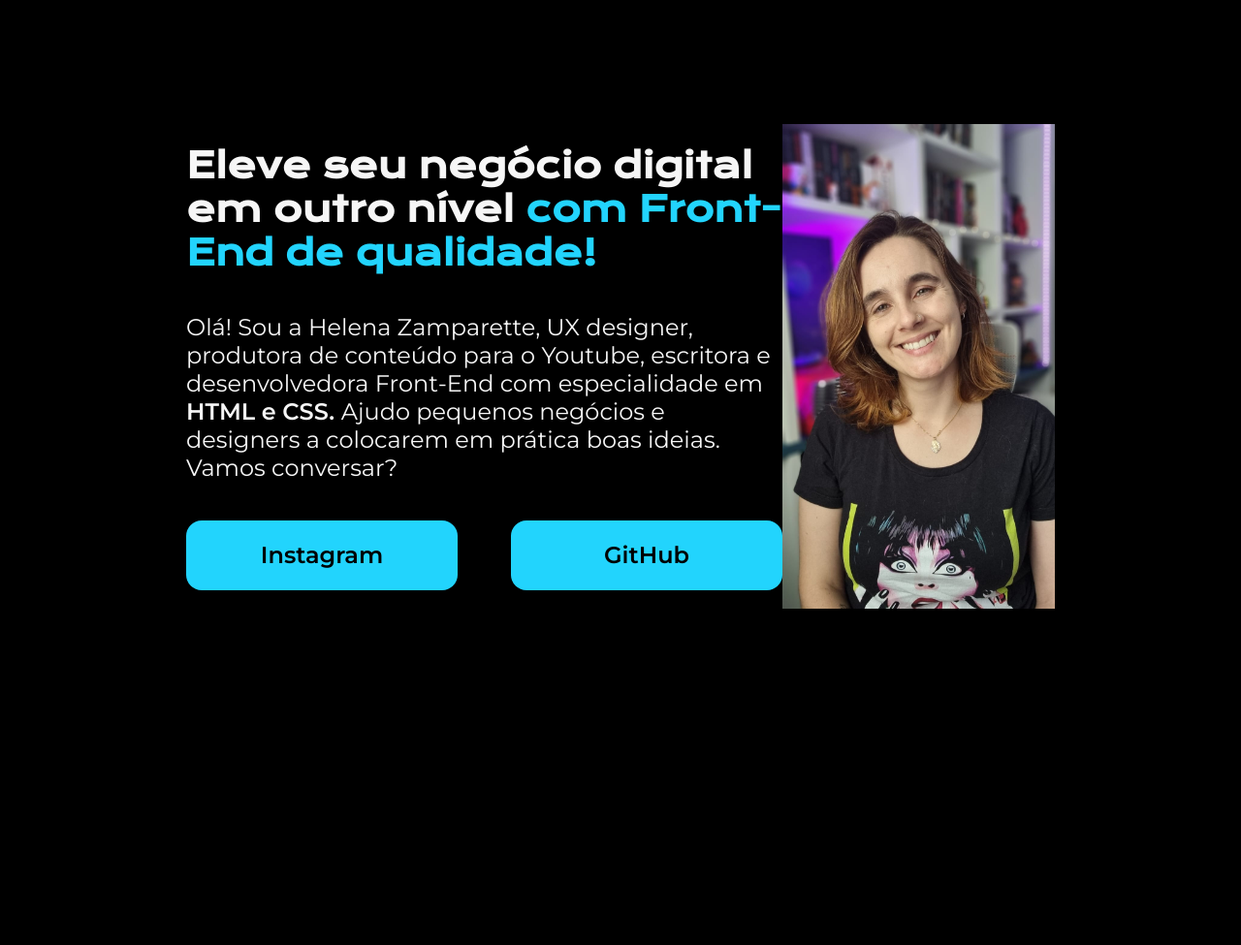
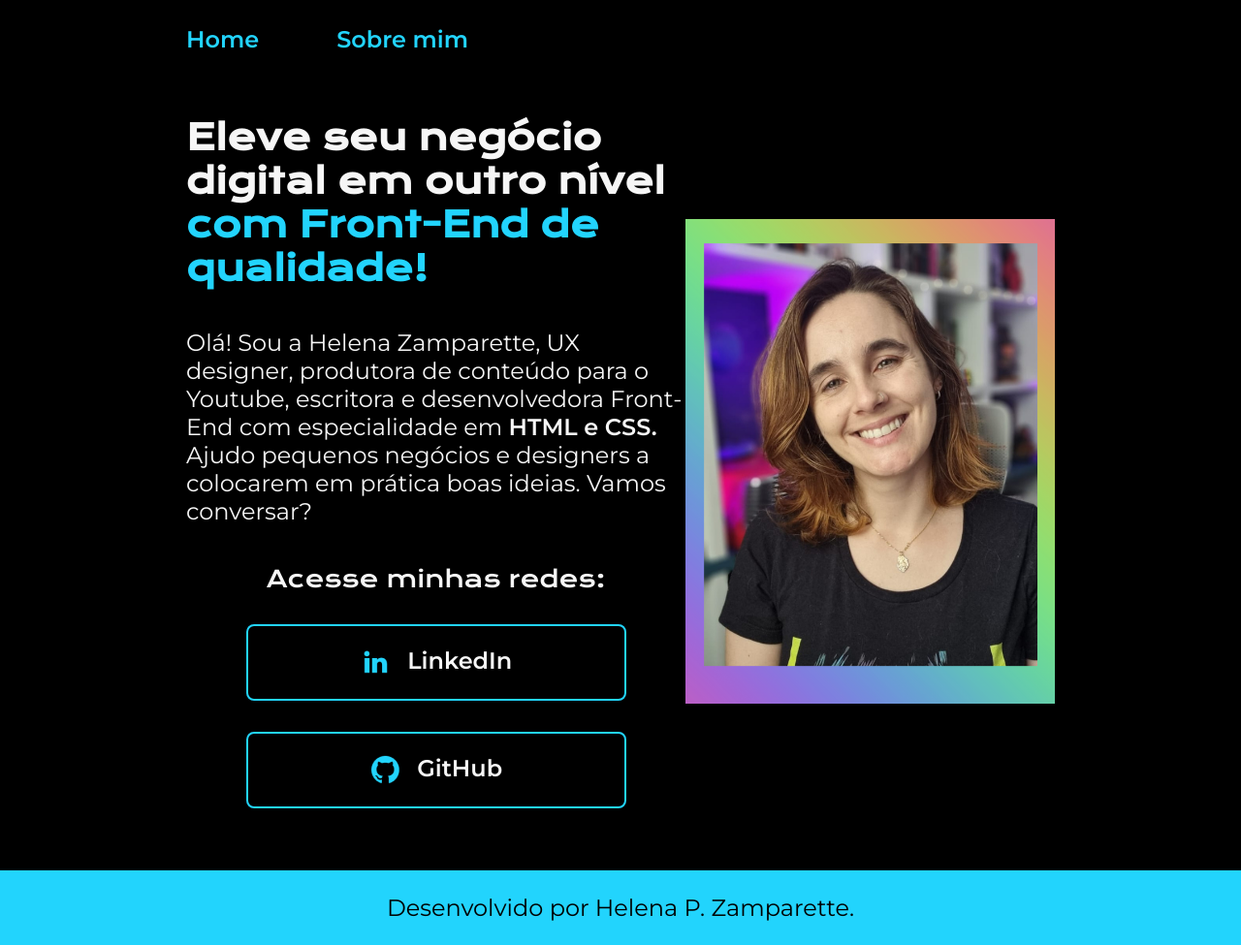
Before and after one commit to helenazamparette/Estudo-de-HTML-e-CSS, a plain HTML site: page index.html in a window 1280 px wide. Shown: the whole page at 97% size. Before the commit the page ends 928 px from the top, so only its background shows below. Drawn offline with nearby package versions, Linux system fonts and the light colour scheme.

Commit message:
Add files via upload

```diff
--- a/index.html
+++ b/index.html
@@ -8,18 +8,29 @@
     <link rel="stylesheet" href="style.css">
 </head>
 <body>
-    <header></header>
+    <header class="cabecalho">
+        <nav class="cabecalho__menu">
+        <nav class="cabecalho__menu">
+            <a class="cabecalho__menu__link" href="index.html">Home</a>
+            <a class="cabecalho__menu__link" href="about.html">Sobre mim</a>
+        </nav>
+    </header>
     <main class="apresentacao">
         <section class="apresentacao__conteudo">
             <h1 class="apresentacao__conteudo__titulo">Eleve seu negócio digital em outro nível <strong class="titulo-destaque">com Front-End de qualidade!</strong></h1>
             <p class="apresentacao__conteudo__texto">Olá! Sou a Helena Zamparette, UX designer, produtora de conteúdo para o Youtube, escritora e desenvolvedora Front-End com especialidade em <strong>
                 HTML e CSS. </strong> Ajudo pequenos negócios e designers a colocarem em prática boas ideias. Vamos conversar?</p>
             <div class="apresentacao__links">
-                <a class="apresentacao__links__link" href="http://instagram.com/ahelenazampa">Instagram</a>
-                <a class="apresentacao__links__link" href="http://github.com/helenazamparette">GitHub</a>
+                <h2 class="apresentacao__link__subtitulo">Acesse minhas redes:</h2>
+                <a class="apresentacao__links__link" href="https://www.linkedin.com/in/helena-paes-zamparette/"><img src="linkedin.png"> LinkedIn</a>
+                <a class="apresentacao__links__link" href="http://github.com/helenazamparette"> <img src="github.png"> GitHub</a>
             </div>
         </section>
-        <img class="imagem-apresentacao" src="imagemportfolio.jpeg" alt="Foto da Helena Zamparette sorrindo">
+        <img class="imagem-apresentacao" src="foto.png" alt="Foto da Helena Zamparette sorrindo">
     </main>
+    <footer class="rodape">
+        <p>Desenvolvido por Helena P. Zamparette.</p>
+
+    </footer>
 </body>
 </html>
--- a/style.css
+++ b/style.css
@@ -12,12 +12,29 @@ body{
     color: #F6F6F6;
 }
 
+.cabecalho {
+    padding: 2% 0% 0% 15%;
+}
+
+.cabecalho__menu {
+    display: flex;
+    gap: 80px;
+}
+
+.cabecalho__menu__link {
+    font-family: 'Montserrat', sans-serif;
+    font-size: 24px;
+    font-weight: 600;
+    color:#22D4FD;
+    text-decoration: none;
+}
+
 .titulo-destaque {
     color: #22D4FD;
 }
 
 .apresentacao {
-    margin: 10% 15%;
+    padding: 5% 15%;
     display: flex;
     align-items: center;
     justify-content: space-between;
@@ -47,18 +64,45 @@ body{
 
 .apresentacao__links {
     display: flex;
+    flex-direction: column;
     justify-content: space-between;
+    align-items: center;
+    gap: 32px;
+}
+
+.apresentacao__link__subtitulo {
+    font-family: 'Krona One', sans-serif;
+    font-weight: 400;
+    font-size: 24px;
 }
 
 .apresentacao__links__link {
-    background-color: #22D4FD;
-    width: 280px;
+    display: flex;
+    justify-content: center;
+    gap: 16px;
+    width: 388px;
     text-align: center;
-    border-radius: 16px;
+    border-radius: 8px;
     font-size: 24px;
     padding: 21.5px 0px;
     text-decoration: none;
-    color: #000000;
+    color: #F6F6F6;
     font-family: 'Montserrat', sans-serif;
     font-weight: 600;
+    border: solid 2px #22D4FD;
 }
+
+.apresentacao__links__link:hover {
+    background-color: #272727;
+}
+
+.rodape {
+    color: #000000;
+    background-color: #22D4FD;
+    padding: 24px;
+    text-align: center;
+    font-family: 'Montserrat', sans-serif;
+    font-size: 24px;
+    font-weight: 400;
+
+}
```
Also changed, not shown: about.html (added, +12 -0 lines), foto.png (added), github.png (added), linkedin.png (added).
